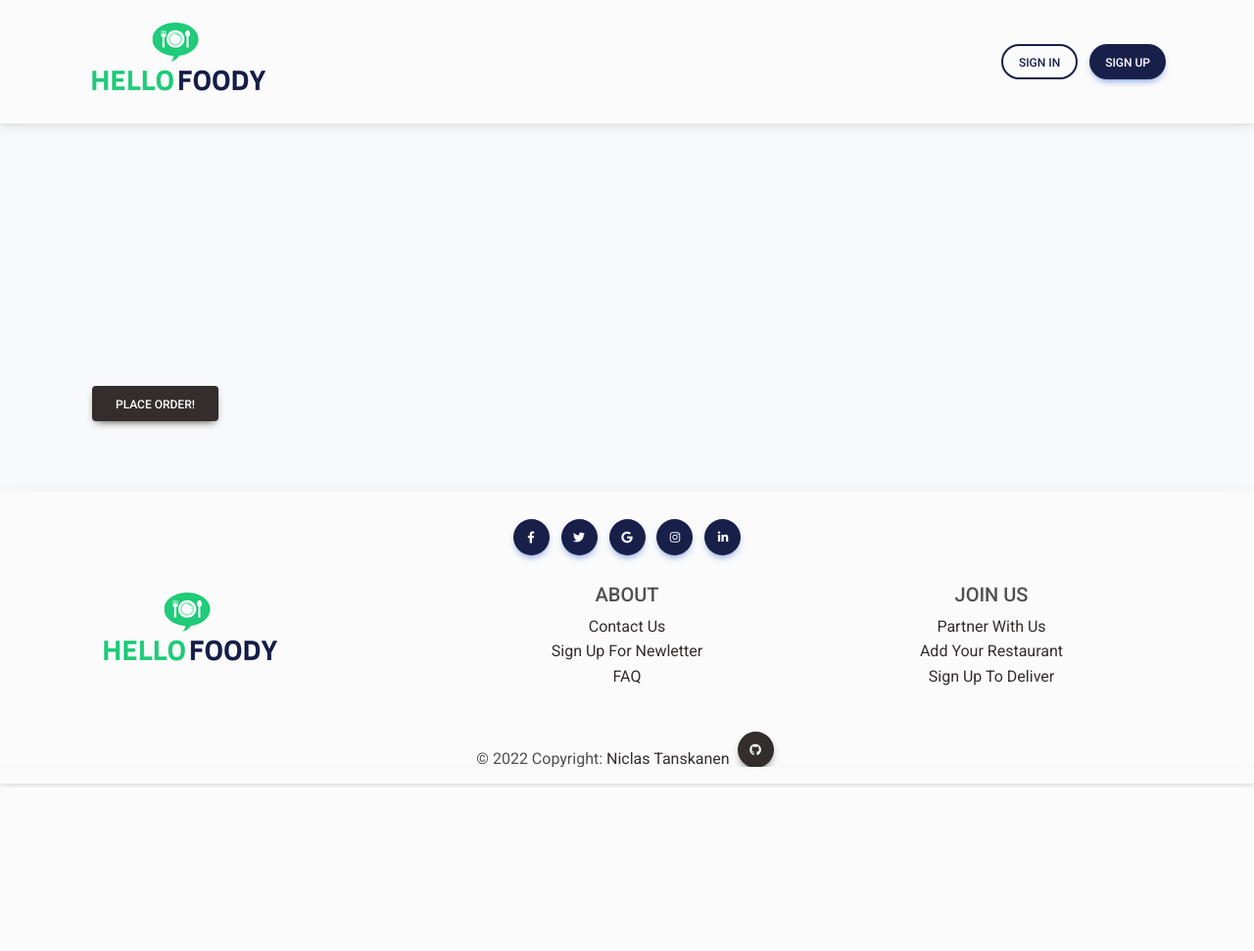
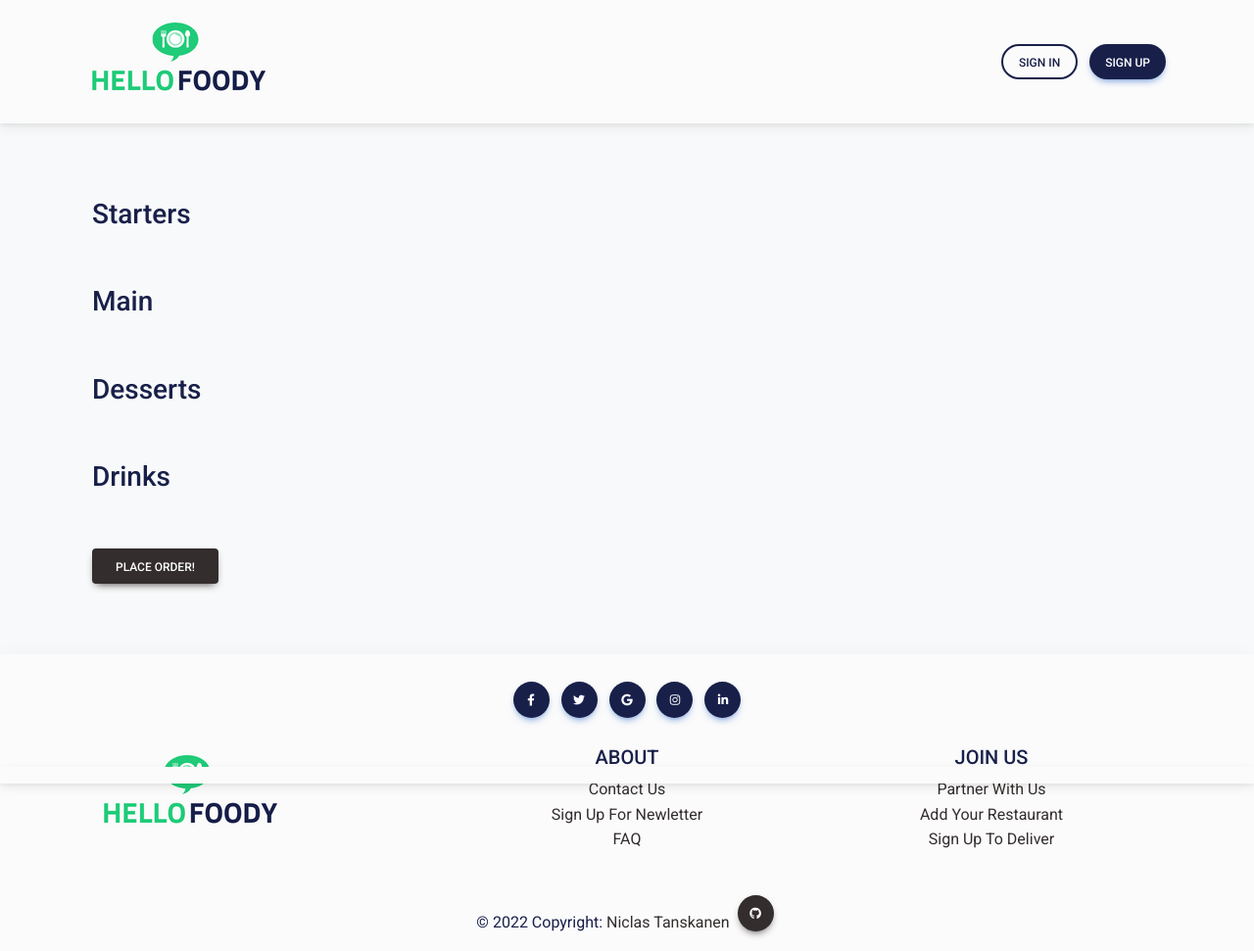
Before and after one commit to niclastanskanen/HELLO-FOODY, a Django app: page /order/ in a window 1280 px wide. Shown: the whole page at 98% size. Before the commit the page ends 803 px from the top, so only its background shows below. Run offline with Django 4.2, Linux system fonts and the light colour scheme; data that the repository does not hold is empty; some libraries are stand-ins or nearby versions.

Commit message:
feat: change main.css text color

```diff
--- a/customer/templates/customer/order.html
+++ b/customer/templates/customer/order.html
@@ -7,6 +7,7 @@
             <form method="POST">
                 {% csrf_token %}
                 <div class="pt-5">
+                    <h3>Starters</h3>
                     {% for starter in starters %}
                     <div class="row">
                         <div class="col-md-2 col-sm-12">
@@ -28,6 +29,7 @@
                 </div>
 
                 <div class="pt-5">
+                    <h3>Main</h3>
                     {% for main in main %}
                     <div class="row mt-4">
                         <div class="col-md-2 col-sm-12">
@@ -49,6 +51,7 @@
                 </div>
 
                 <div class="pt-5">
+                    <h3>Desserts</h3>
                     {% for dessert in desserts %}
                     <div class="row mt-4">
                         <div class="col-md-2 col-sm-12">
@@ -70,6 +73,7 @@
                 </div>
 
                 <div class="pt-5">
+                    <h3>Drinks</h3>
                     {% for drink in drinks %}
                     <div class="row mt-4">
                         <div class="col-md-2 col-sm-12">
--- a/static/css/main.css
+++ b/static/css/main.css
@@ -1,5 +1,6 @@
 body {
     background-color: #f8f9fa !important;
+    color: #18204A !important;
 }
 
 
```
